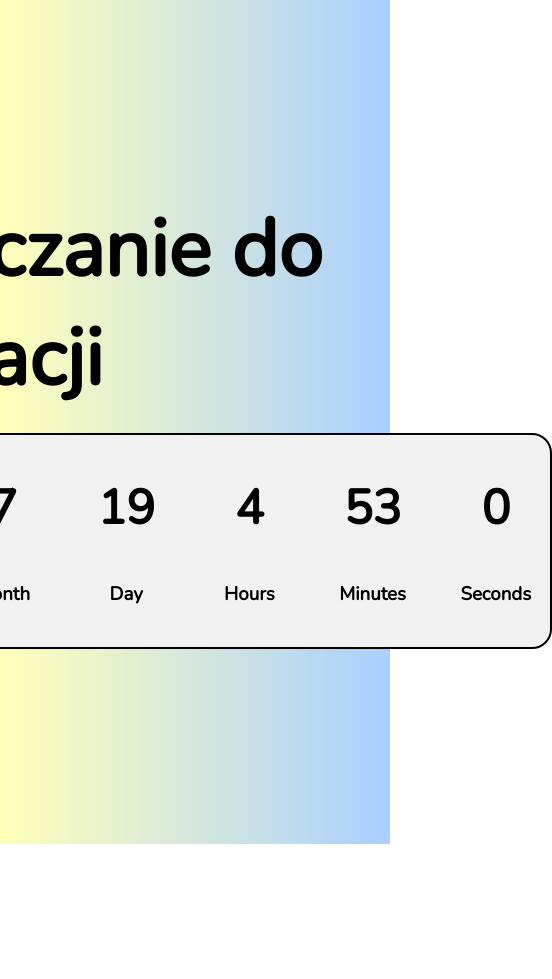
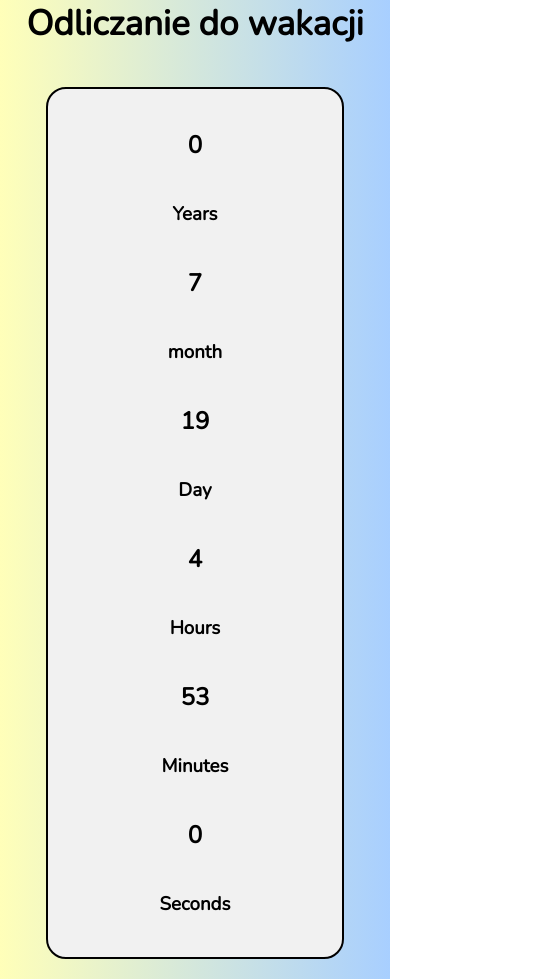
Before and after one commit to Mixo123/CountdownVac.github.io, a plain HTML site: page index.html in a window 390 px wide. Shown: the whole page, 552 px wide, since content can reach past the window. Before the commit the page ends 844 px from the top, so only its background shows below. Drawn offline with nearby package versions, Linux system fonts and the light colour scheme.

Commit message:
responsywnosc

```diff
--- a/style.css
+++ b/style.css
@@ -39,3 +39,18 @@ h2 {
     font-size: 3rem;
     margin: 40px;
 }
+
+@media screen and (max-width: 500px) {
+    h2 {
+        font-size: 35px;
+        text-align: center;
+    }
+    .day, .hours, .minutes, .seconds, .month, .years {
+        font-size: 1.5rem;
+    }
+    .countdown {
+        display: flex;
+        flex-direction: column;
+        margin: 20px;
+    }
+}
```
